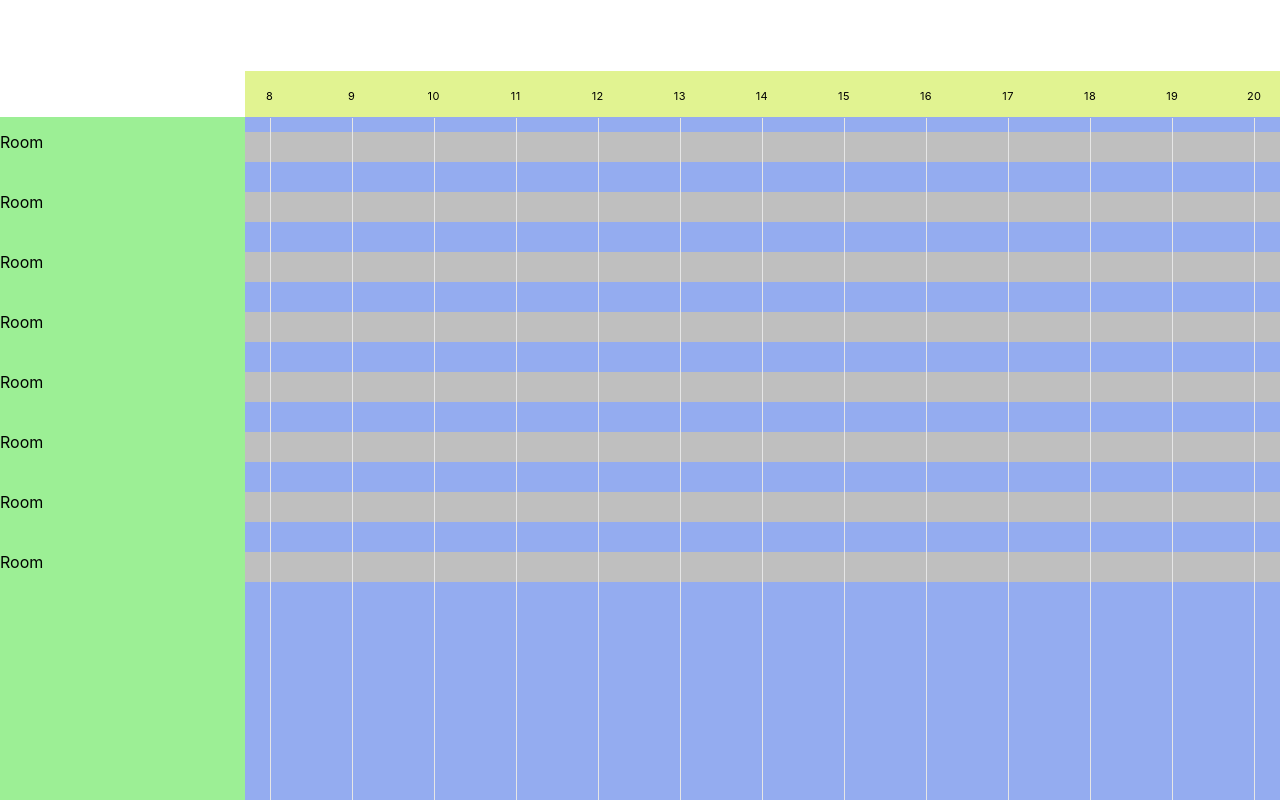
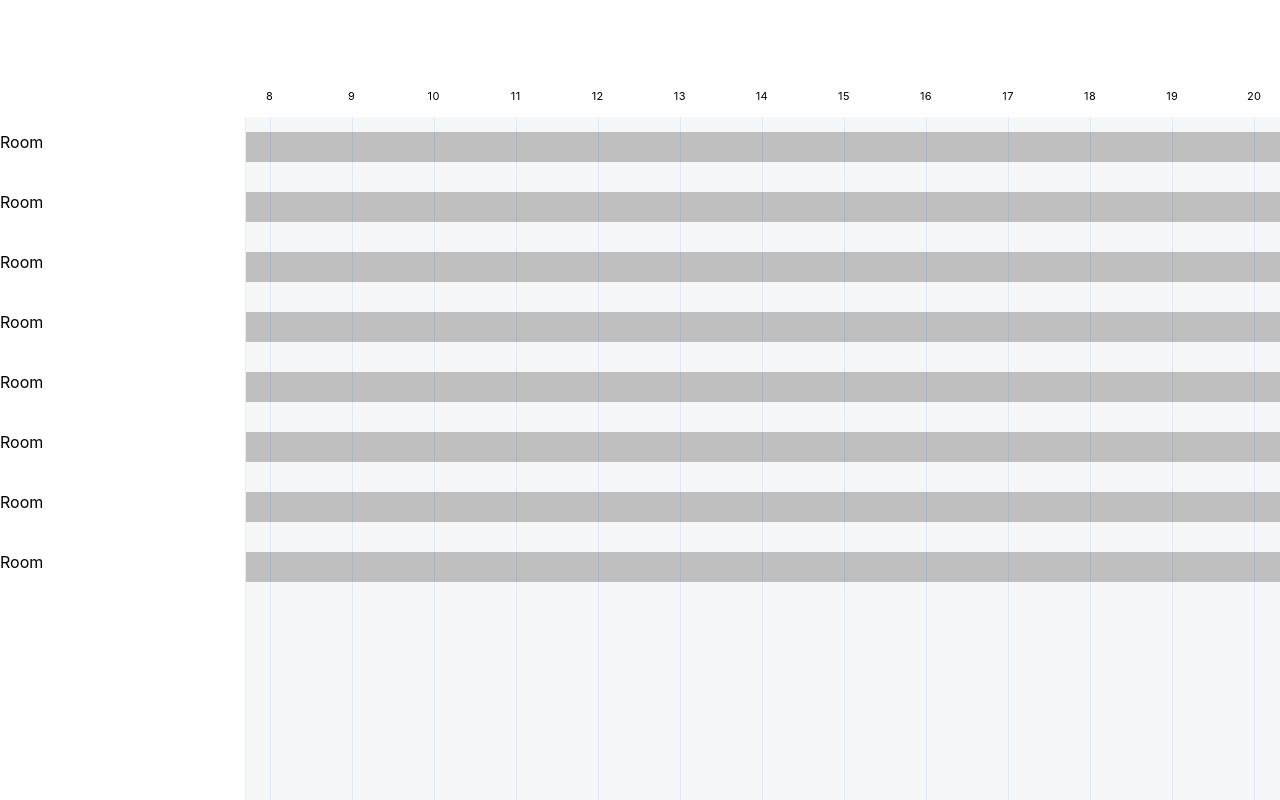
Before and after one commit to synthetiquely/Roomie, a React (Create React App) app: page / in a window 1280 px wide. Built offline with nearby package versions, Linux system fonts and the light colour scheme.

Commit message:
Update styles to use color variables

```diff
--- a/src/components/Calendar/Calendar.module.css
+++ b/src/components/Calendar/Calendar.module.css
@@ -1,5 +1,5 @@
 :root {
-  --calendar-container-background-color: hsl(224, 75%, 76%);
+  --calendar-container-background-color: var(--color-gray-200);
 }
 
 .container {
--- a/src/components/Header/Header.module.css
+++ b/src/components/Header/Header.module.css
@@ -1,3 +1,10 @@
+:root {
+  --header-container-background-color: var(--color-white);
+  --header-container-box-shadow-color: var(--color-gray-100);
+}
+
 .container {
   grid-area: header;
+  background-color: var(--header-container-background-color);
+  box-shadow: 0 -1px 0 0 var(--header-container-box-shadow-color);
 }
--- a/src/components/Hour/Hour.module.css
+++ b/src/components/Hour/Hour.module.css
@@ -1,6 +1,6 @@
 :root {
   --hour-text-font-size: 11px;
-  --hour-line-color: hsl(0, 0%, 90%);
+  --hour-line-color: var(--color-gray-900);
 }
 
 .container {
--- a/src/components/Navbar/Navbar.module.css
+++ b/src/components/Navbar/Navbar.module.css
@@ -1,5 +1,6 @@
 :root {
-  --navbar-container-background-color: hsl(71, 80%, 76%);
+  --navbar-container-background-color: var(--color-white);
+  --navbar-container-box-shadow-color: var(--color-gray-100);
 }
 
 .container {
@@ -8,4 +9,5 @@
   width: 100%;
   display: flex;
   background-color: var(--navbar-container-background-color);
+  box-shadow: 0 -1px 0 0 var(--navbar-container-box-shadow-color);
 }
--- a/src/components/Sidebar/Sidebar.module.css
+++ b/src/components/Sidebar/Sidebar.module.css
@@ -1,5 +1,6 @@
 :root {
-  --sidebar-container-background-color: hsl(115, 74%, 76%);
+  --sidebar-container-background-color: var(--color-white);
+  --sidebar-container-box-shadow-color: var(--color-gray-100);
   --sidebar-container-z-index: 2;
 }
 
@@ -9,4 +10,5 @@
   left: 0;
   grid-area: sidebar;
   background-color: var(--sidebar-container-background-color);
+  box-shadow: 1px 0 0 0 var(--sidebar-container-box-shadow-color);
 }
```
